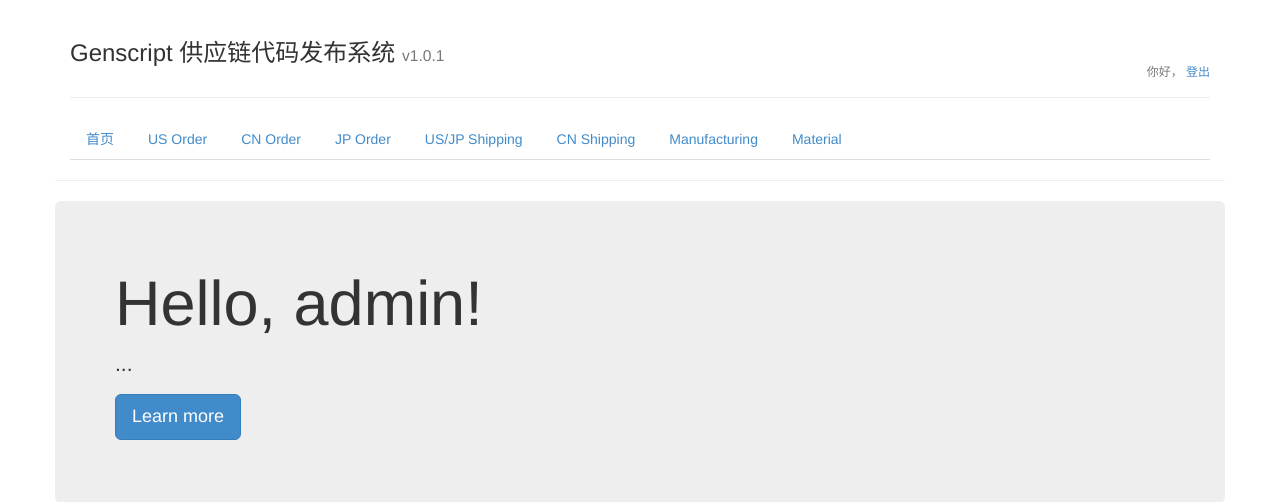
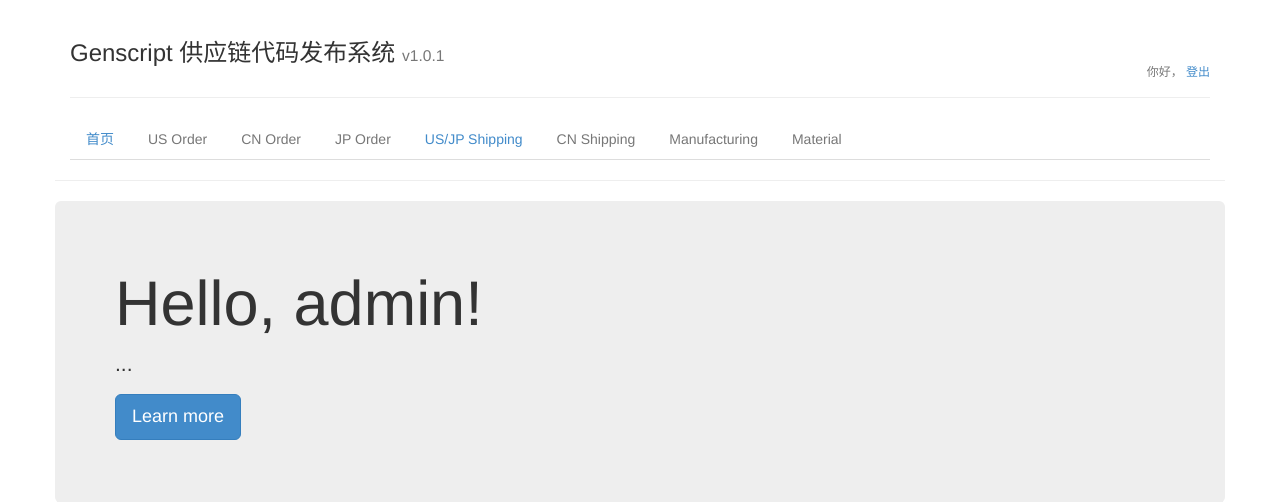
Before and after one commit to apen-yong/scm-manager, a Flask app: page / in a window 1280 px wide. Shown: the top 502 px of the page. Run offline with Flask 2, Linux system fonts and the light colour scheme; some libraries are stand-ins or nearby versions.

Commit message:
修改配置适配新的环境

```diff
--- a/templates/base.html
+++ b/templates/base.html
@@ -22,13 +22,13 @@
 
             <ul class="nav nav-tabs" role="tablist" id="menu">
                 <li class=""><a href="{{ url_for("dashboard.index") }}">首页</a></li>
-                <li ><a href="{{ url_for("dashboard.show", system= "usorder") }}">US Order</a></li>
-                <li class=""><a href="{{ url_for("dashboard.show", system= "cnorder") }}">CN Order</a></li>
-                <li class=""><a href="{{ url_for("dashboard.show", system= "jporder") }}">JP Order</a></li>
+                <li class="disabled"><a href="#">US Order</a></li>
+                <li class="disabled"><a href="#">CN Order</a></li>
+                <li class="disabled"><a href="#">JP Order</a></li>
                 <li class=""><a href="{{ url_for("dashboard.show", system= "usshipping") }}">US/JP Shipping</a></li>
-                <li class=""><a href="{{ url_for("dashboard.show", system="cnshipping") }}">CN Shipping</a></li>
-                <li class=""><a href="{{ url_for("dashboard.show", system="manufacturing") }}">Manufacturing</a></li>
-                <li class=""><a href="{{ url_for("dashboard.show", system="material") }}">Material</a></li>
+                <li class="disabled"><a href="#">CN Shipping</a></li>
+                <li class="disabled"><a href="#">Manufacturing</a></li>
+                <li class="disabled"><a href="#">Material</a></li>
             </ul>
             </div>
         {% endblock %}
```
